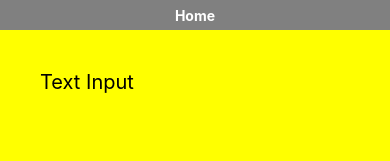
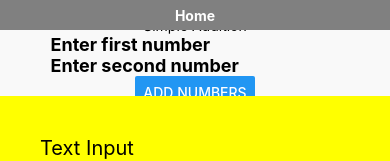
Before and after one commit to Zahmadgit/ReactNativePractice, a React Native app: screen / in a window 390 px wide. Shown: the top 161 px of the page. Built offline with nearby package versions, Linux system fonts and the light colour scheme.

Commit message:
made an addition component and added all components inside a scrollview

```diff
--- a/App.tsx
+++ b/App.tsx
@@ -10,11 +10,13 @@ import {
   SafeAreaView,StyleSheet,Text,Image,ActivityIndicator,
   Button,Alert,View, Modal, Pressable, SectionList,StatusBar,
   StatusBarStyle, Platform, Switch, TouchableOpacity, KeyboardAvoidingView,
-  TouchableWithoutFeedback, Keyboard
+  TouchableWithoutFeedback, Keyboard,
+  ScrollView
 } from 'react-native';
 import Header from './src/components/Header'
 import TextInputComponent from './src/components/TextInputComponent';
 import ImageResizer from './src/components/ImageResizer';
+import AdditionComponent from './src/components/AdditionComponent';
 
 const STYLES = ['default', 'dark-content', 'light-content'] as const;
 const TRANSITIONS = ['fade', 'slide', 'none'] as const;
@@ -91,13 +93,16 @@ function App(): React.JSX.Element {
       textStyle={{color:'white'}}
       />
 
-
+      <ScrollView>
+      <AdditionComponent/>
 
 
       <TextInputComponent/>
 
 
       <ImageResizer/>
+
+
 
       <Switch
           trackColor={{false: '#767577', true: '#81b0ff'}}
@@ -182,6 +187,7 @@ function App(): React.JSX.Element {
             />
           ) : null}
         </View>
+        </ScrollView>
     </SafeAreaView>
   );
 }
--- /dev/null
+++ b/src/components/AdditionComponent.js
@@ -0,0 +1,56 @@
+import React, {useState} from "react";
+import {View, Text, TextInput, Button, StyleSheet} from 'react-native';
+
+const AdditionComponent=()=>{
+    const [firstNumber, setFirstNumber] = useState('');
+    const [secondNumber, setSecondNumber] = useState('');
+    const [result, setResult] = useState(null);
+
+    const handleAddition =()=>{
+        const sum = parseFloat(firstNumber) + parseFloat(secondNumber);
+        setResult(isNaN(sum) ? 'Invalid Number' : sum);
+    };
+
+    return(
+        <View  style={styles.container}>
+            <Text style={styles.title}>Simple Addition</Text>
+            <TextInput
+                style={styles.text}
+                placeholder="Enter first number"
+                keyboardType="numeric"
+                value={firstNumber}
+                onChangeText={setFirstNumber}
+            />
+
+            <TextInput
+                style={styles.text}
+                placeholder="Enter second number"
+                keyboardType="numeric"
+                value={secondNumber}
+                onChangeText={setSecondNumber}
+            />
+
+        <Button title="Add Numbers" onPress={handleAddition} />
+
+        {result !== null && (
+            <Text style={styles.text}>Result: {result}</Text>
+        )}
+      </View>
+    )
+}
+
+const styles=StyleSheet.create({
+    container: {
+        flex: 1,
+        justifyContent: 'center',
+        alignItems: 'center',
+        padding: 10,
+        backgroundColor: '#f9f9f9',
+      },
+    text:{
+        fontWeight:'bold',
+        fontSize:18
+      },
+})
+
+export default AdditionComponent
```
